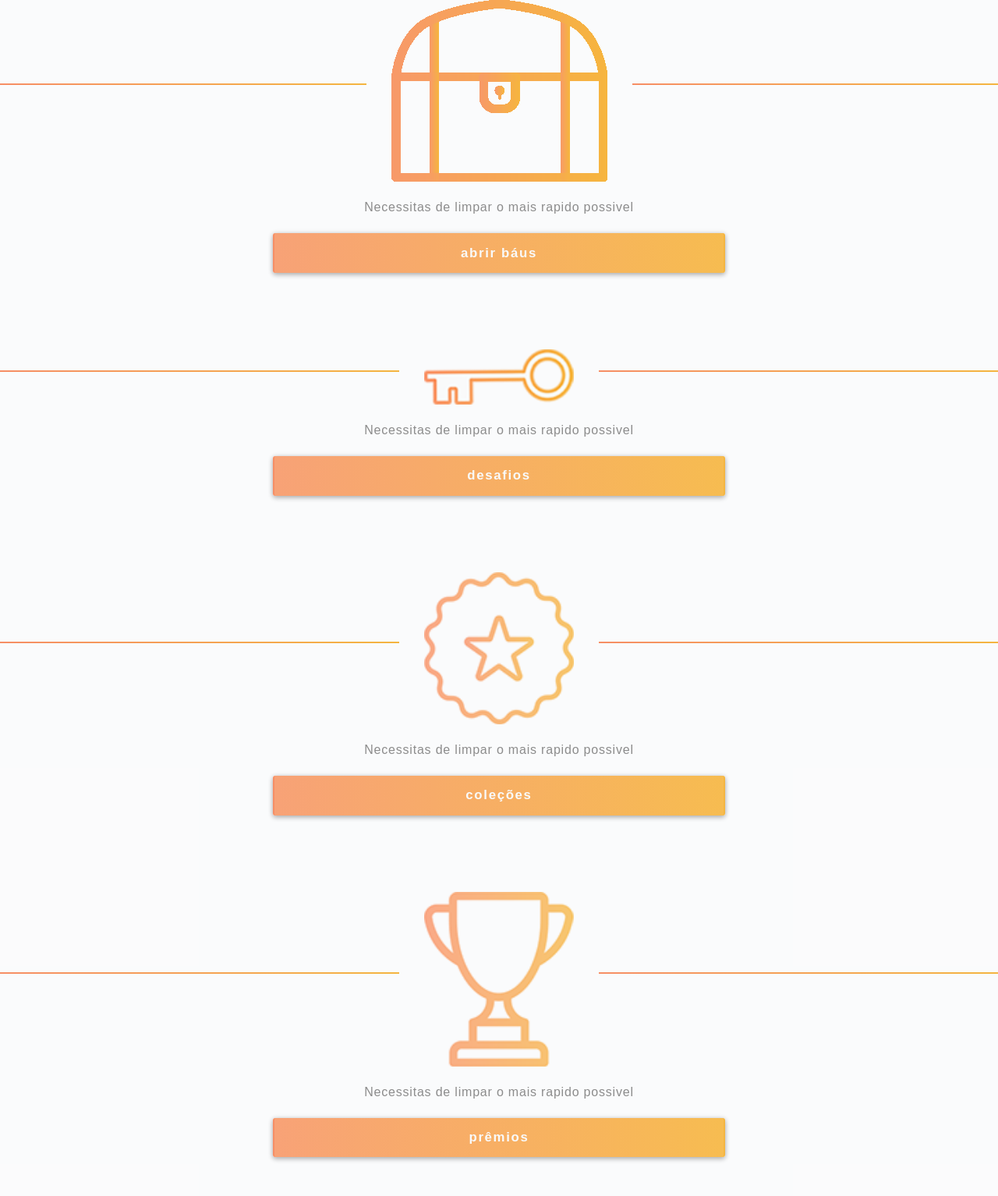
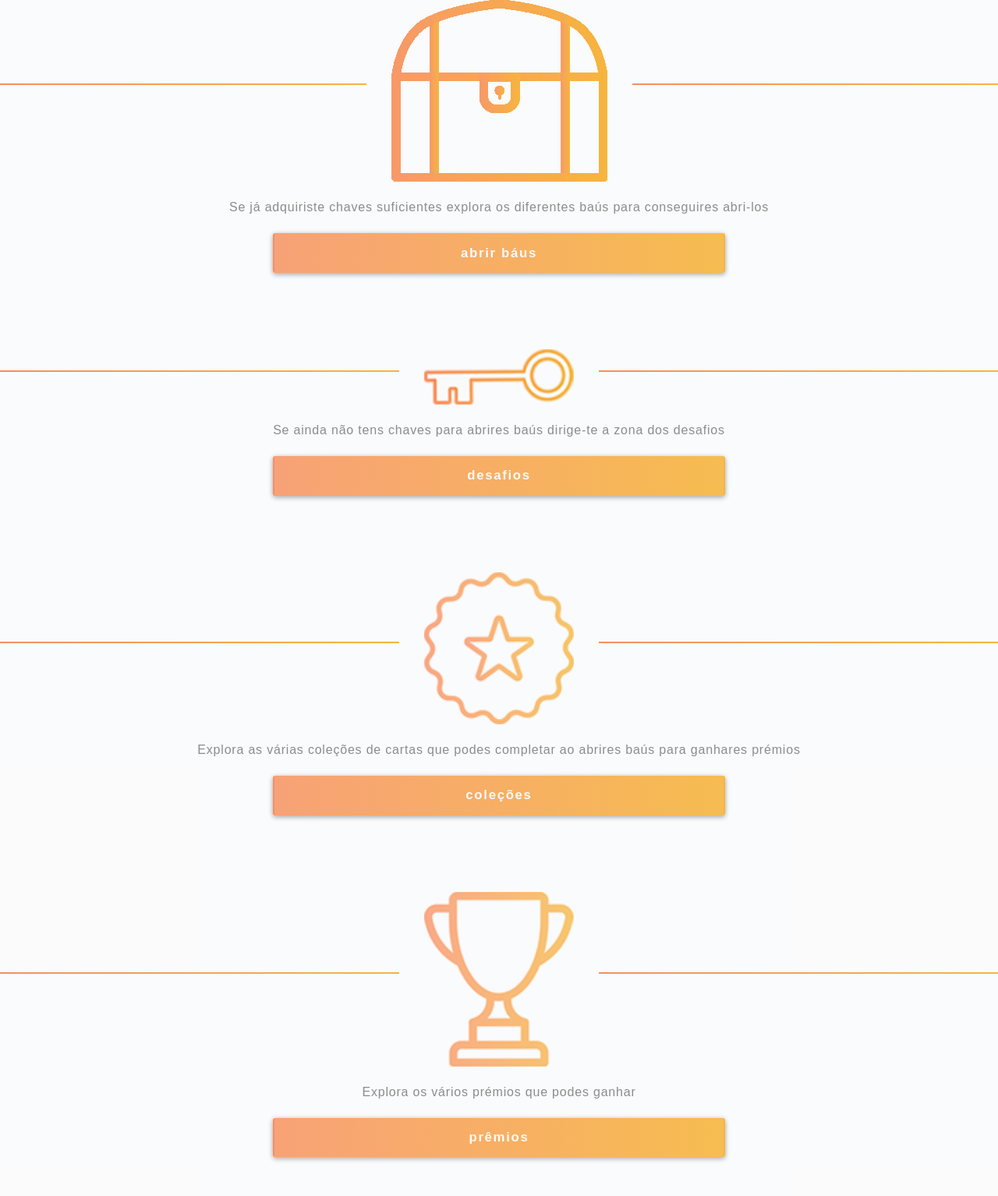
Before and after one commit to knwldg/projeto-kiss2018, a PHP site: page /homepage.php in a window 1280 px wide. Shown: the part 540-2074 px from the top of the page at 78% size. Run offline with PHP 8.4, Linux system fonts and the light colour scheme; the visitor is signed in with stand-in values (Sample User, id 1); data that the repository does not hold is empty.

Commit message:
homepage stuff

```diff
--- a/public/homepage.php
+++ b/public/homepage.php
@@ -95,7 +95,7 @@ dailyChallenge();
                 </div>
 
 
-                <span class="homepage-content-description font500">Necessitas de limpar o mais rapido possivel</span> <!-- descricao do conteudo -->
+                <span class="homepage-content-description font500">Se já adquiriste chaves suficientes explora os diferentes baús para conseguires abri-los</span> <!-- descricao do conteudo -->
 
 
                 <div class="homepage-content-link-item gradient-background gradient-border shadow white font600 pointer" onclick="open_baus_homepage()">abrir báus</div> <!-- hiperligaçao de cada pagina; #links = #login -->
@@ -118,7 +118,9 @@ dailyChallenge();
                 </div>
 
 
-                <span class="homepage-content-description font500">Necessitas de limpar o mais rapido possivel</span> <!-- descricao do conteudo -->
+                <span class="homepage-content-description font500">Se ainda não tens chaves para abrires baús dirige-te
+a zona dos desafios
+</span> <!-- descricao do conteudo -->
 
 
                 <a class="homepage-content-link-item gradient-background gradient-border shadow white font600" href="desafios.php">desafios</a> <!-- hiperligaçao de cada pagina; #links = #login -->
@@ -141,7 +143,7 @@ dailyChallenge();
                 </div>
 
 
-                <span class="homepage-content-description font500">Necessitas de limpar o mais rapido possivel</span> <!-- descricao do conteudo -->
+                <span class="homepage-content-description font500">Explora as várias coleções de cartas que podes completar ao abrires baús para ganhares prémios</span> <!-- descricao do conteudo -->
 
 
                 <a class="homepage-content-link-item gradient-background gradient-border shadow white font600" href="colecoes.php">coleções</a> <!-- hiperligaçao de cada pagina; #links = #login -->
@@ -164,7 +166,7 @@ dailyChallenge();
                 </div>
 
 
-                <span class="homepage-content-description font500">Necessitas de limpar o mais rapido possivel</span> <!-- descricao do conteudo -->
+                <span class="homepage-content-description font500">Explora os vários prémios que podes ganhar</span> <!-- descricao do conteudo -->
 
 
                 <a class="homepage-content-link-item gradient-background gradient-border shadow white font600" href="premios.php">prêmios</a> <!-- hiperligaçao de cada pagina; #links = #login -->
```
